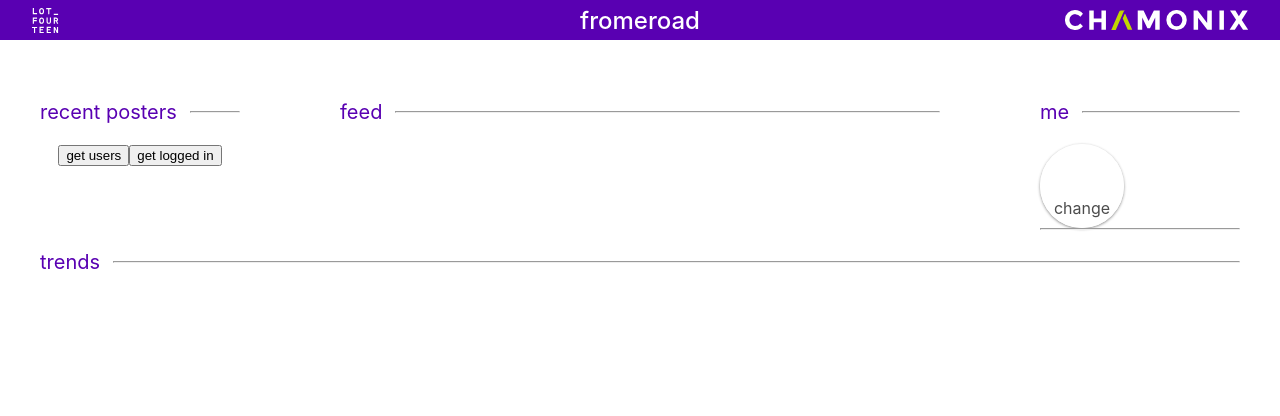
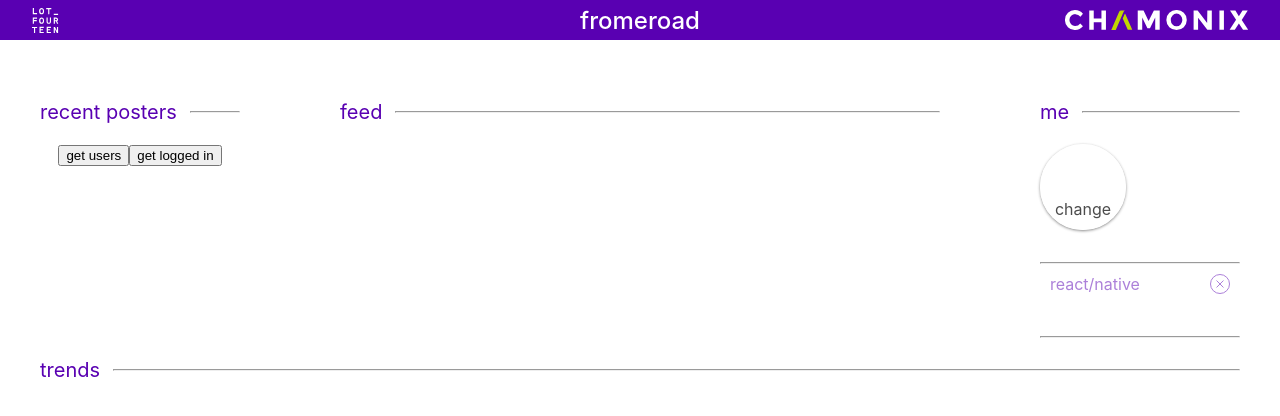
Before and after one commit to finnholland/fromeroad, a React (Create React App) app in the folder web/: page /home in a window 1280 px wide. Shown: the top 416 px of the page. Built offline with nearby package versions, Linux system fonts and the light colour scheme; no server answers.

Commit message:
slight styling for interest section

```diff
--- a/web/src/App.css
+++ b/web/src/App.css
@@ -63,7 +63,8 @@
 .sectionTitle {
   font-size: 20px;
   color: #5900B2;
-  margin-right: 0.8rem
+  margin: 0;
+  margin-right: 0.8rem;
 }
 
 .feed {
@@ -85,20 +86,23 @@
   background-color: #AC80D9;
   height: 1;
   flex: 1;
-  margin: 0
+  margin: 0;
+  margin-top: 2rem;
 }
 
 .titleDiv {
   flex-direction: row;
   display: flex;
-  align-items: center
+  align-items: center;
+  margin-top: 1.25rem;
+  margin-bottom: 1.25rem;
 }
 
 .profileImage {
   aspect-ratio: 1/1;
   width: 80px;
   border-radius: 80px;
-  border: 2px solid #fff;
+  border: 3px solid #fff;
   box-shadow: 0px 1px 3px #888;
   justify-content: center;
   align-items: flex-end;
--- /dev/null
+++ b/web/src/assets/svg/removeButton.tsx
@@ -0,0 +1,15 @@
+import * as React from "react";
+export const SvgRemoveButton: React.FC<React.SVGProps<SVGSVGElement>> = (props: any) => (
+  <svg
+    x={0}
+    y={0}
+    viewBox="0 0 20 20"
+    xmlSpace="preserve"
+    {...props}
+  >
+    <circle cx="10" cy="10" r="9.5" style={{stroke: props.stroke, fill: "white"}}/>
+    <path d="M13.1821 13.182L6.81817 6.81803" stroke-linecap="round" style={{stroke: props.stroke}}/>
+    <path d="M6.81787 13.182L13.1818 6.81803" stroke-linecap="round" style={{stroke: props.stroke}}/>
+  </svg>
+);
+export default SvgRemoveButton;
--- /dev/null
+++ b/web/src/screens/Home.css
@@ -0,0 +1,35 @@
+.name {
+  font-size: 1rem;
+  font-weight:600;
+  color: #5900B2;
+  margin: 0;
+  margin-bottom: 5px;
+}
+
+.company {
+  font-size: 1rem;
+  color: #AC80D9;
+  margin: 0;
+  margin-top: 5px;
+}
+
+.detailsDiv {
+  margin-left: 15px;
+  text-align: start;
+  display: flex;
+  flex-direction: column;
+  justify-content: center;
+}
+
+.interestDiv {
+  justify-content: space-between;
+  align-items: center;
+  display: flex;
+  flex: 1;
+  color: #AC80D9;
+  cursor: pointer;
+}
+
+.interestDiv:hover {
+  color: #B27D00;
+}
--- a/web/src/screens/Home.tsx
+++ b/web/src/screens/Home.tsx
@@ -1,8 +1,10 @@
 import React, { useEffect, useRef, useState } from 'react'
 import { User } from '../../types';
 import '../App.css';
+import './Home.css'
 import SvgChamonix from '../assets/svg/chamonix';
 import SvgLotfourteen from '../assets/svg/lotfourteen';
+import SvgRemoveButton from '../assets/svg/removeButton';
 import Axios from 'axios';
 
 import { getUser, setUser } from '../userData';
@@ -11,6 +13,7 @@ import { url } from 'inspector';
 function App() {
   const [user, setUser] = useState<User>(getUser);
   const [profileImageUrl, setProfileImageUrl] = useState(getUser().profileImageUrl);
+  const [removeSvgHover, setRemoveSvgHover] = useState(false);
 
   const ref = useRef<HTMLInputElement>(null);
   const handleClick = (e: any) => {
@@ -115,13 +118,28 @@ function App() {
               <p className='sectionTitle'>me</p>
               <hr className='line' />
             </div>
-            <div>
-              <input ref={ref} type={'file'} name="file" onChange={uploadImage} hidden/>
-              <div className='profileImage' onClick={handleClick} style={{ backgroundImage: `url(http://localhost:9000${profileImageUrl})`, backgroundSize: 'cover' }}>
-                <div className='profileImageOverlay'>change</div>
+            <div style={{ flexDirection: 'row', display: 'flex'}}>
+              <div>
+                <input ref={ref} type={'file'} name="file" onChange={uploadImage} hidden/>
+                <div className='profileImage' onClick={handleClick} style={{ backgroundImage: `url(http://localhost:9000${profileImageUrl})`, backgroundSize: 'cover' }}>
+                  <div className='profileImageOverlay'>change</div>
+                </div>
               </div>
-              <span>{user.firstName}</span>
-              <span>{user.lastName}</span>
+              <div className='detailsDiv'>
+                <p className='name'>{user.name}</p>
+                <p className='company'>{user.company}</p>
+              </div>
+
+            </div>
+            <hr className='subline' />
+            <div style={{ display: 'flex', flex: 1, padding: 10, }}>
+              <div className='interestDiv' onMouseEnter={() => setRemoveSvgHover(true)}
+                  onMouseLeave={() => setRemoveSvgHover(false)} onClick={() => console.log('weee')}>
+                <span className='interestTitle'>react/native</span>
+                <SvgRemoveButton
+                  height={20} stroke={removeSvgHover ? '#B27D00' : '#AC80D9'} />
+              </div>
+
             </div>
             <hr className='subline'/>
           </div>
--- a/web/src/userData.ts
+++ b/web/src/userData.ts
@@ -1,8 +1,7 @@
 import { User } from '../types'
 let userData: User = {
   userID: 0,
-  firstName: '',
-  lastName: '',
+  name: '',
   email: '',
   company: '',
   trendPoints: 0,
--- a/web/types.ts
+++ b/web/types.ts
@@ -1,7 +1,6 @@
 export interface User {
   userID: number,
-  firstName: string,
-  lastName: string,
+  name: string,
   email: string,
   company: string,
   trendPoints: number,
```
Also changed, not shown: web/src/App.tsx (+2 -13 lines).
